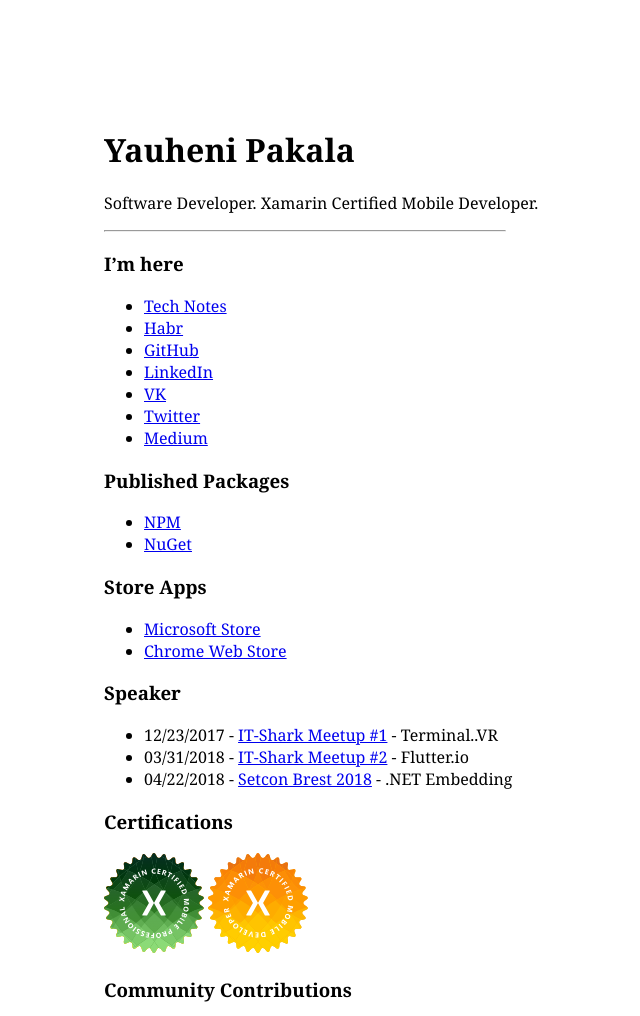
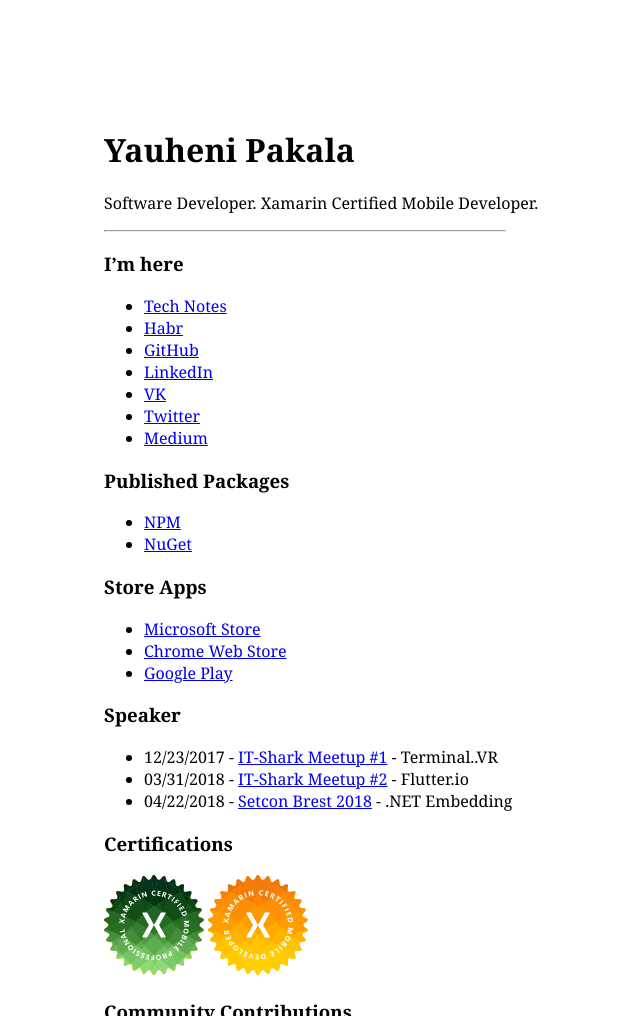
Before and after one commit to wcoder/me, a Jekyll site: the page built from index.md, in a window 1280 px wide, cut to the strip 0-1016 px from the top of the page. Shown: the whole strip, without its empty margins (24-664 px from the left). Built offline with Jekyll 4.4.1, drawn with Linux system fonts in a browser that asks for light colours; our own code applies the rules of GitHub Pages for plain Markdown files.

Commit message:
Add Google Play link

```diff
--- a/index.md
+++ b/index.md
@@ -24,6 +24,7 @@ Software Developer. Xamarin Certified Mobile Developer.
 
 * [Microsoft Store](https://www.microsoft.com/en-us/store/search/apps?q=yauheni%20pakala)
 * [Chrome Web Store](https://chrome.google.com/webstore/search/yauheni%20pakala)
+* [Google Play](https://play.google.com/store/apps/developer?id=Yauheni+Pakala)
 
 ### Speaker
 
```
